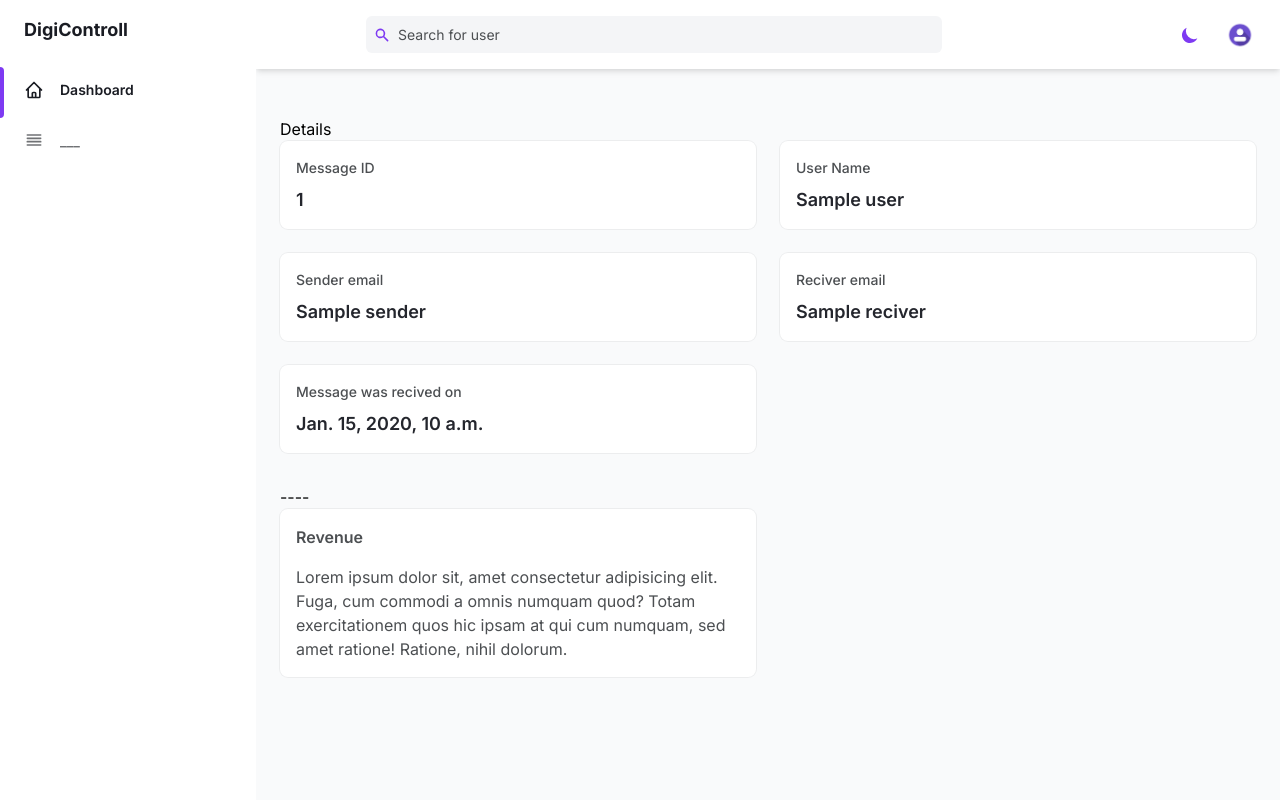
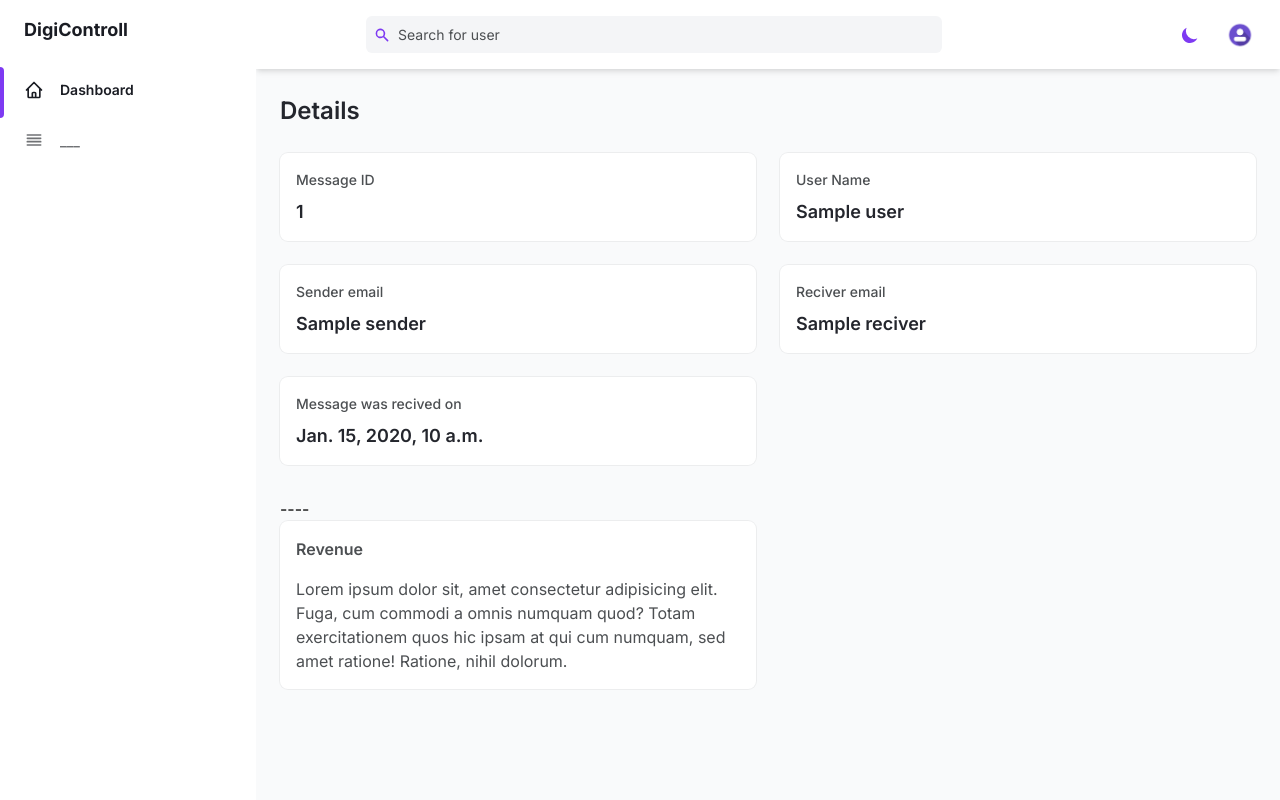
Before and after one commit to cabbagec2hlbGwK/dashboard, a Django app: template theme/templates/message.html in a window 1280 px wide. Run offline with Django 4.2, Linux system fonts and the light colour scheme; the template is opened without the code that fills it: most values are stand-ins (such as "Sample title", 1, 10 or a date in 2020); some libraries are stand-ins or nearby versions.

```diff
--- a/theme/templates/message.html
+++ b/theme/templates/message.html
@@ -5,8 +5,8 @@
 
 <main class="h-full overflow-y-auto">
 	<div class="container px-6 mx-auto grid">
-		<h2 class="my-6 text-2xl font-semibold text-gray-700 dark:text-gray-200"></h2>
-		Details
+		<h2 class="my-6 text-2xl font-semibold text-gray-700 dark:text-gray-200">
+			Details
 		</h2>
 
 		{% for item in items.data %}
```
